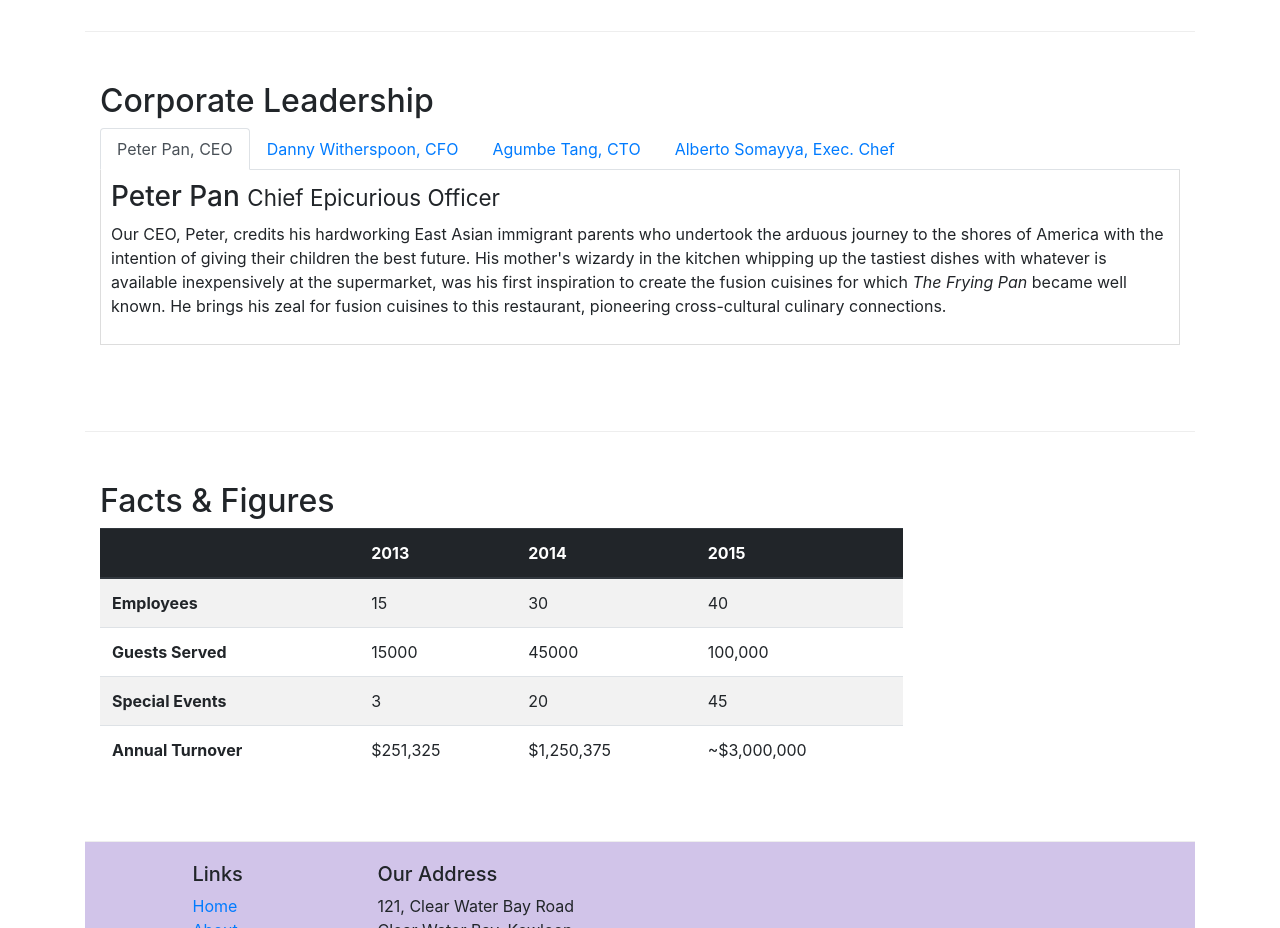
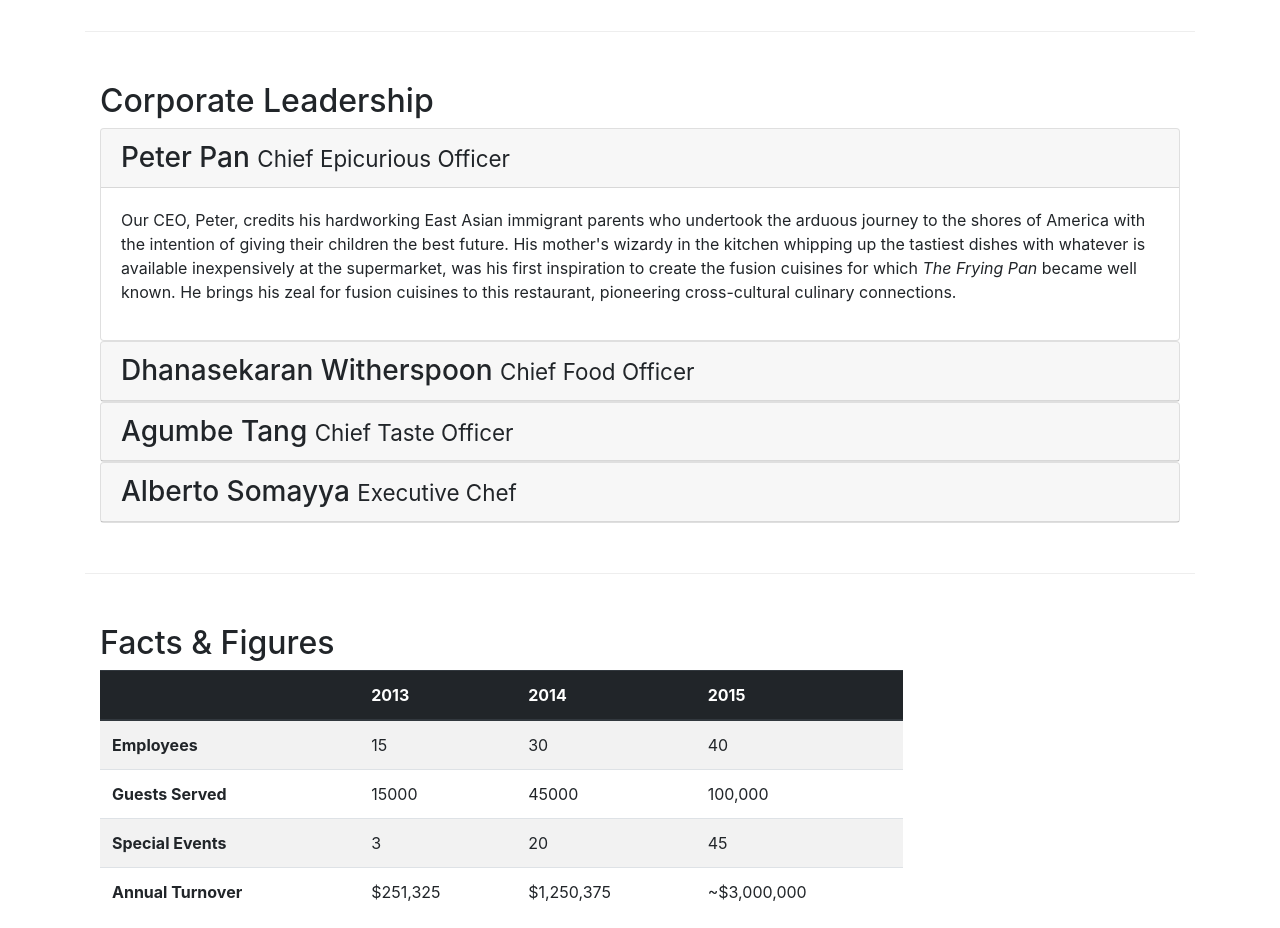
Before and after one commit to expeon07/conF, a website: page aboutus.html in a window 1280 px wide. Shown: the part 940-1868 px from the top of the page. Drawn offline with nearby package versions, Linux system fonts and the light colour scheme.

Commit message:
accordion

```diff
--- a/aboutus.html
+++ b/aboutus.html
@@ -102,41 +102,62 @@
             <div class="col col-sm col-md">
                 <h2>Corporate Leadership</h2>
 
-                <ul class="nav nav-tabs">
-                    <li class="nav-item">
-                        <a class="nav-link active" href="#peter" role="tab"
-                            data-toggle="tab">Peter Pan, CEO</a>
-                    </li>
-                    <li class="nav-item">
-                        <a class="nav-link" href="#danny" role="tab"
-                          data-toggle="tab">Danny Witherspoon, CFO</a>
-                      </li>
-                      <li class="nav-item">
-                        <a class="nav-link" href="#agumbe"role="tab"
-                          data-toggle="tab">Agumbe Tang, CTO</a>
-                      </li>
-                      <li class="nav-item">
-                        <a class="nav-link" href="#alberto" role="tab"
-                          data-toggle="tab">Alberto Somayya, Exec. Chef</a>
-                      </li>
-                </ul>
-
-                <div class="tab-content">
-                    <div role="tabpanel" class="tab-pane fade show active" id="peter">
-                        <h3>Peter Pan <small>Chief Epicurious Officer</small></h3>
-                        <p class="d-none d-sm-block">Our CEO, Peter, credits his hardworking East Asian immigrant parents who undertook the arduous journey to the shores of America with the intention of giving their children the best future. His mother's wizardy in the kitchen whipping up the tastiest dishes with whatever is available inexpensively at the supermarket, was his first inspiration to create the fusion cuisines for which <em>The Frying Pan</em> became well known. He brings his zeal for fusion cuisines to this restaurant, pioneering cross-cultural culinary connections.</p>
+                <div id="accordion">
+                    <div class="card">
+                        <div class="card-header" role="tab" id="peterhead">
+                            <h3 class="mb-0">
+                                <a data-toggle="collapse" data-target="#peter">
+                                Peter Pan <small>Chief Epicurious Officer</small>
+                                </a>
+                            </h3>
+                        </div>
+                        <div class="collapse show" id="peter" data-parent="#accordion">
+                            <div class="card-body">
+                                <p class="d-none d-sm-block">Our CEO, Peter, credits his hardworking East Asian immigrant parents who undertook the arduous journey to the shores of America with the intention of giving their children the best future. His mother's wizardy in the kitchen whipping up the tastiest dishes with whatever is available inexpensively at the supermarket, was his first inspiration to create the fusion cuisines for which <em>The Frying Pan</em> became well known. He brings his zeal for fusion cuisines to this restaurant, pioneering cross-cultural culinary connections.</p>
+                            </div>
+                        </div>
                     </div>
-                    <div role="tabpanel" class="tab-pane fade show" id="danny">
-                        <h3>Dhanasekaran Witherspoon <small>Chief Food Officer</small></h3>
-                        <p class="d-none d-sm-block">Our CFO, Danny, as he is affectionately referred to by his colleagues, comes from a long established family tradition in farming and produce. His experiences growing up on a farm in the Australian outback gave him great appreciation for varieties of food sources. As he puts it in his own words, <em>Everything that runs, wins, and everything that stays, pays!</em></p>
+                    <div class="card">
+                        <div class="card-header" role="tab" id="dannyhead">
+                            <h3 class="mb-0">
+                                <a class="collapsed" data-toggle="collapse" data-target="#danny">
+                                Dhanasekaran Witherspoon <small>Chief Food Officer</small>
+                                </a>
+                            </h3>
+                        </div>
+                        <div class="collapse" id="danny" data-parent="#accordion">
+                            <div class="card-body">
+                                <p class="d-none d-sm-block">Our CFO, Danny, as he is affectionately referred to by his colleagues, comes from a long established family tradition in farming and produce. His experiences growing up on a farm in the Australian outback gave him great appreciation for varieties of food sources. As he puts it in his own words, <em>Everything that runs, wins, and everything that stays, pays!</em></p>
+                            </div>
+                        </div>
                     </div>
-                    <div role="tabpanel" class="tab-pane fade show" id="agumbe">
-                        <h3>Agumbe Tang <small>Chief Taste Officer</small></h3>
-                        <p class="d-none d-sm-block">Blessed with the most discerning gustatory sense, Agumbe, our CTO, personally ensures that every dish that we serve meets his exacting tastes. Our chefs dread the tongue lashing that ensues if their dish does not meet his exacting standards. He lives by his motto, <em>You click only if you survive my lick.</em></p>
+                    <div class="card">
+                        <div class="card-header" role="tab" id="agumbehead">
+                            <h3 class="mb-0">
+                                <a class="collapsed" data-toggle="collapse" data-target="#agumbe">
+                                Agumbe Tang <small>Chief Taste Officer</small>
+                                </a>
+                            </h3>
+                        </div>
+                        <div class="collapse" id="agumbe" data-parent="#accordion">
+                            <div class="card-body">
+                                <p class="d-none d-sm-block">Blessed with the most discerning gustatory sense, Agumbe, our CTO, personally ensures that every dish that we serve meets his exacting tastes. Our chefs dread the tongue lashing that ensues if their dish does not meet his exacting standards. He lives by his motto, <em>You click only if you survive my lick.</em></p>
+                            </div>
+                        </div>
                     </div>
-                    <div role="tabpanel" class="tab-pane fade show" id="alberto">
-                        <h3>Alberto Somayya <small>Executive Chef</small></h3>
-                        <p class="d-none d-sm-block">Award winning three-star Michelin chef with wide International experience having worked closely with whos-who in the culinary world, he specializes in creating mouthwatering Indo-Italian fusion experiences. He says, <em>Put together the cuisines from the two craziest cultures, and you get a winning hit! Amma Mia!</em></p>
+                    <div class="card">
+                        <div class="card-header" role="tab" id="albertohead">
+                            <h3 class="mb-0">
+                                <a class="collapsed" data-toggle="collapse" data-target="#alberto">
+                                Alberto Somayya <small>Executive Chef</small>
+                                </a>
+                            </h3>
+                        </div>
+                        <div class="collapse" id="alberto" data-parent="#accordion">
+                            <div class="card-body">
+                                <p class="d-none d-sm-block">Award winning three-star Michelin chef with wide International experience having worked closely with whos-who in the culinary world, he specializes in creating mouthwatering Indo-Italian fusion experiences. He says, <em>Put together the cuisines from the two craziest cultures, and you get a winning hit! Amma Mia!</em></p>
+                            </div>
+                        </div>
                     </div>
                 </div>
             </div>
```
